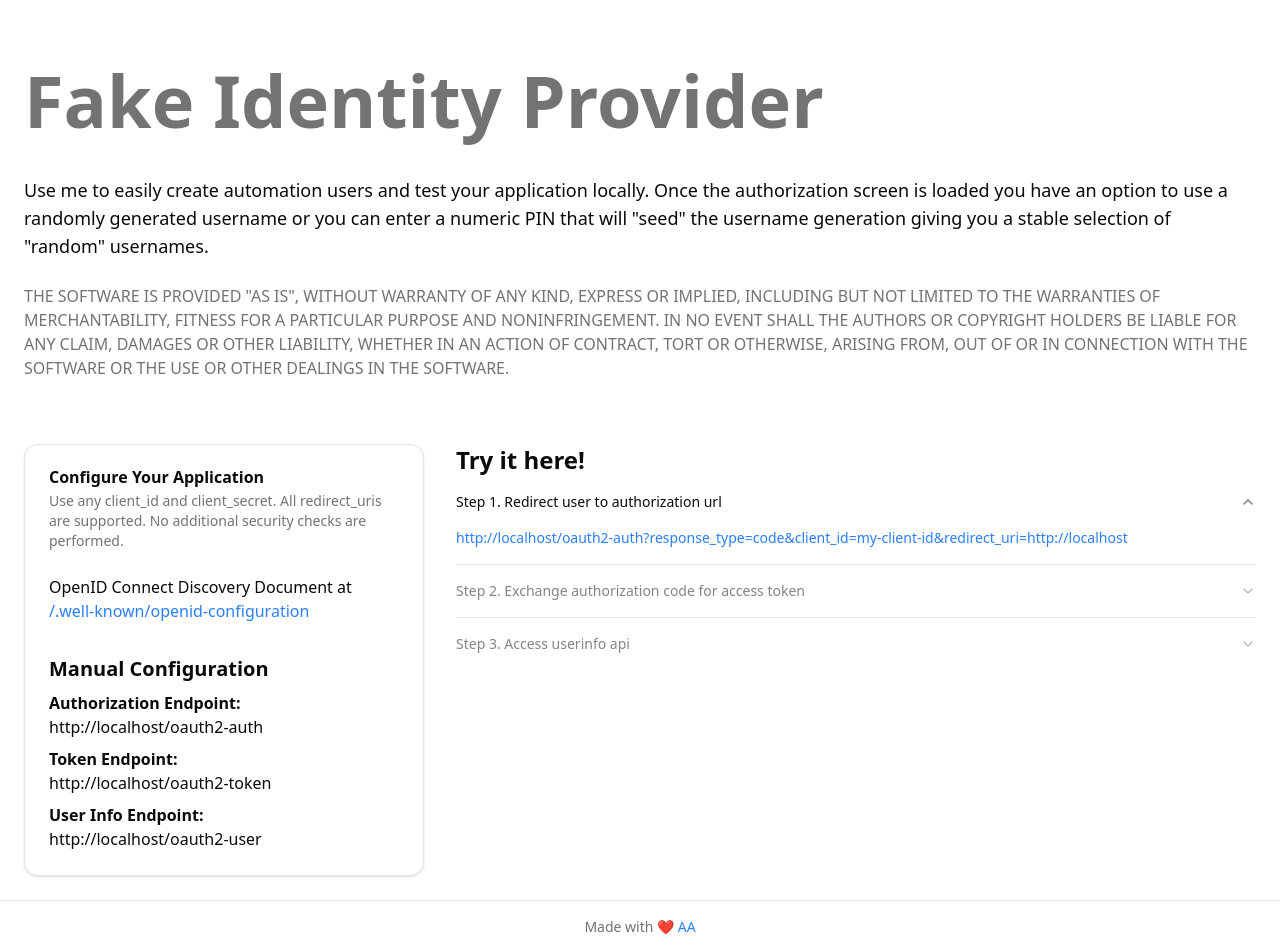
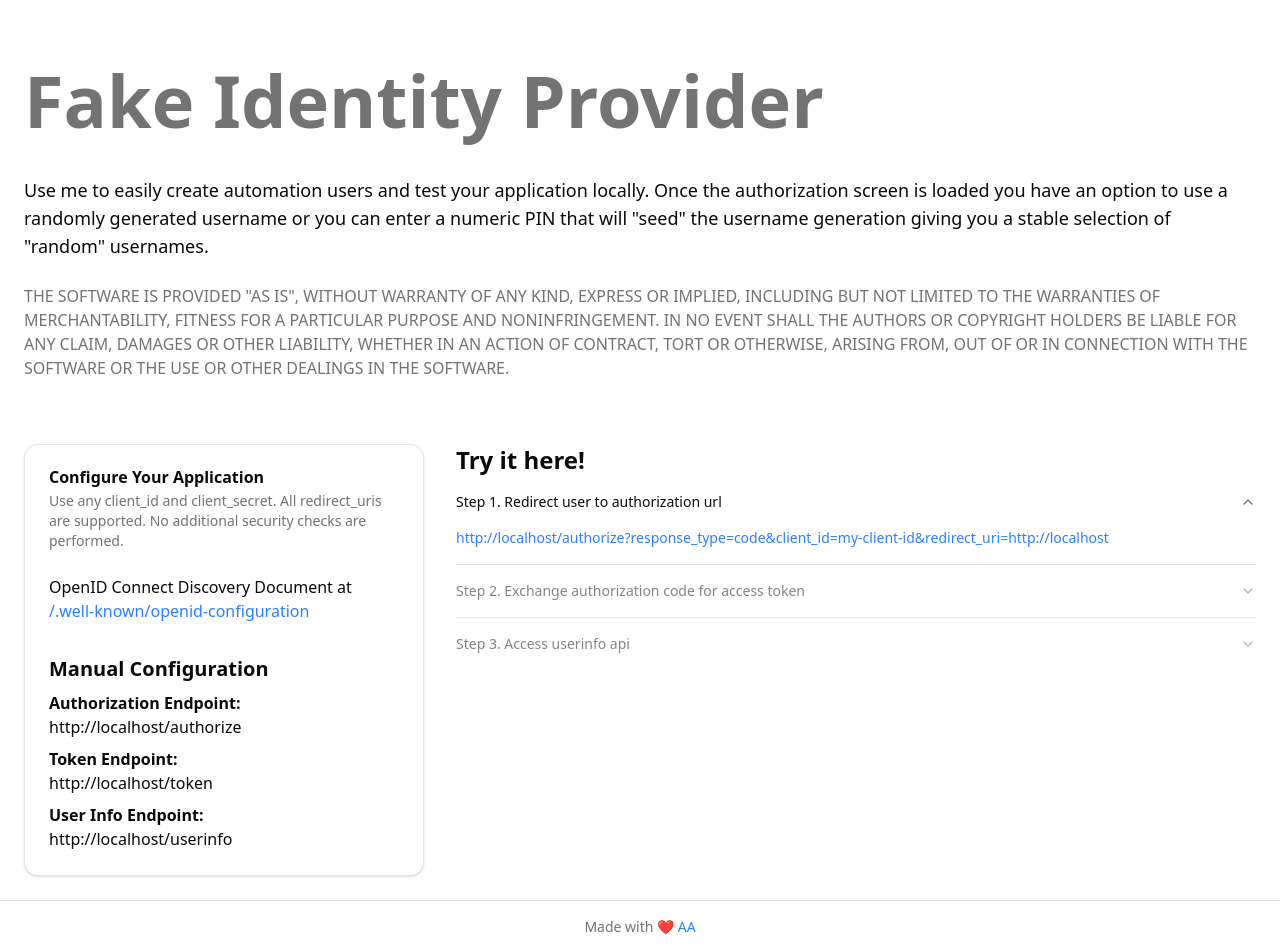
Before and after one commit to stackables/oauth-tester, a Next.js app: page / in a window 1280 px wide. Shown: the top 950 px of the page. Built offline with nearby package versions, Linux system fonts and the light colour scheme.

Commit message:
give in to LLMs

```diff
--- a/src/app/page.tsx
+++ b/src/app/page.tsx
@@ -24,7 +24,7 @@ async function fetchToken(code: string) {
   params.append("grant_type", "authorization_code");
   params.append("code", code);
 
-  const response = await fetch(domain + "/oauth2-token", {
+  const response = await fetch(domain + "/token", {
     method: "POST",
     headers: {
       "Content-Type": "application/x-www-form-urlencoded",
@@ -40,7 +40,7 @@ async function fetchToken(code: string) {
 }
 
 async function fetchUserInfo(token: string) {
-  const response = await fetch(domain + "/oauth2-user", {
+  const response = await fetch(domain + "/userinfo", {
     method: "GET",
     headers: {
       Authorization: `Bearer ${token}`,
@@ -121,11 +121,11 @@ export default function Route() {
 
               <p className="text-xl font-bold pt-6">Manual Configuration</p>
               <span className="font-semibold">Authorization Endpoint:</span>
-              <p>{domain}/oauth2-auth</p>
+              <p>{domain}/authorize</p>
               <span className="font-semibold">Token Endpoint:</span>
-              <p>{domain}/oauth2-token</p>
+              <p>{domain}/token</p>
               <span className="font-semibold">User Info Endpoint:</span>
-              <p>{domain}/oauth2-user</p>
+              <p>{domain}/userinfo</p>
             </CardContent>
           </Card>
           <div>
@@ -144,9 +144,9 @@ export default function Route() {
                   <p>
                     <a
                       className="text-blue-500 hover:underline"
-                      href={`${domain}/oauth2-auth?response_type=code&client_id=my-client-id&redirect_uri=${domain}`}
+                      href={`${domain}/authorize?response_type=code&client_id=my-client-id&redirect_uri=${domain}`}
                     >
-                      {`${domain}/oauth2-auth?response_type=code&client_id=my-client-id&redirect_uri=${domain}`}
+                      {`${domain}/authorize?response_type=code&client_id=my-client-id&redirect_uri=${domain}`}
                     </a>
                   </p>
                 </AccordionContent>
```
Also changed, not shown: public/LLMS.txt, src/app/.well-known/openid-configuration/route.ts, src/app/authorize/page.tsx (renamed from src/app/oauth2-auth/page.tsx), src/app/token/route.ts (renamed from src/app/oauth2-token/route.ts), src/app/userinfo/route.ts (renamed from src/app/oauth2-user/route.ts).
